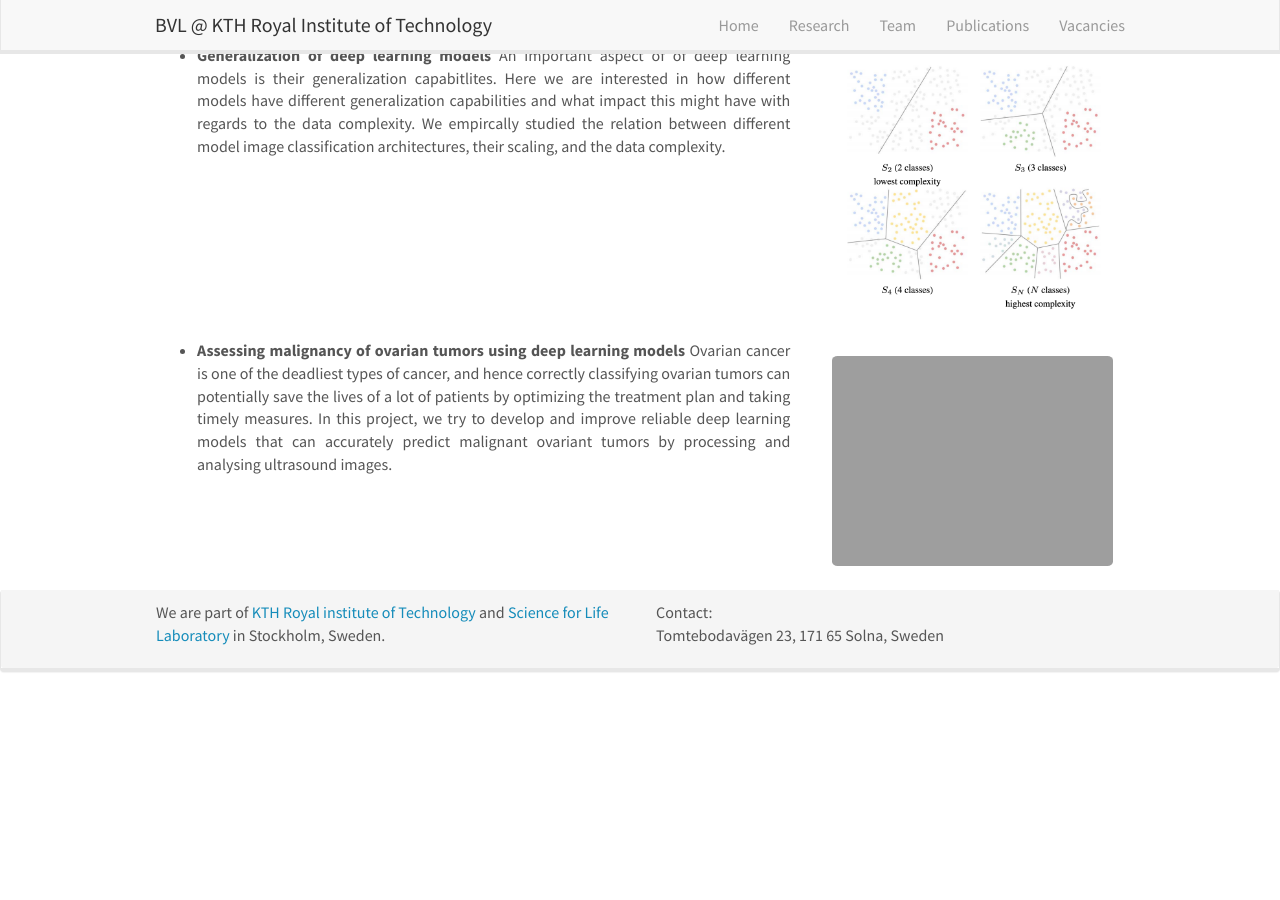
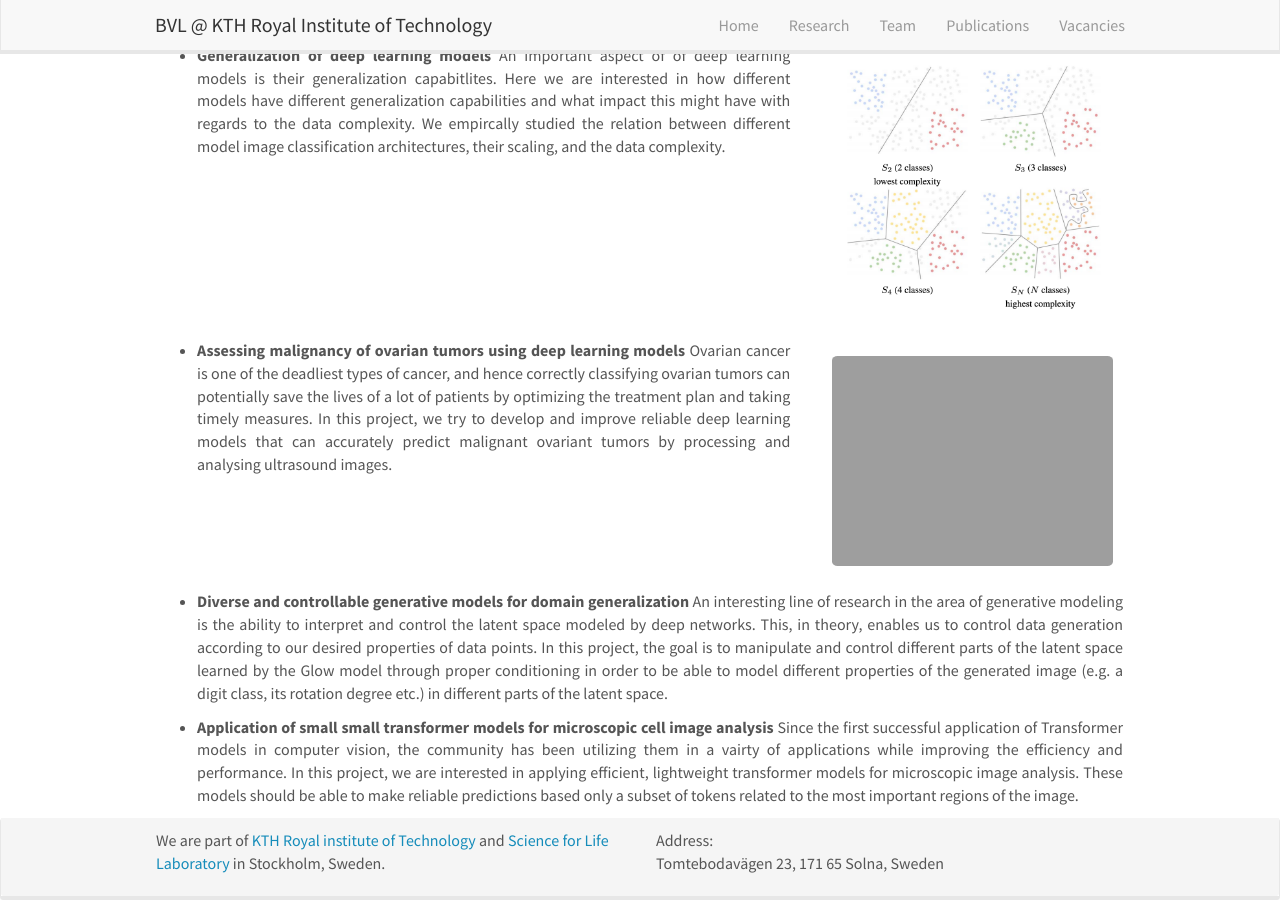
Before and after one commit to MoeinSorkhei/sitedraft3, a Jekyll site: the page built from _pages/research.md, in a window 1280 px wide and 900 px high, scrolled down 937 px. Built offline with Jekyll 4.4.1, drawn with Linux system fonts in a browser that asks for light colours; nearby versions of some CDN libraries; before the commit the page ends 1609 px from its top, so only the background shows below that.

Commit message:
The draft content of research page seems to be complete

```diff
--- a/_includes/footer.html
+++ b/_includes/footer.html
@@ -7,7 +7,7 @@
             <!-- <p>&copy 2021 [NAME_OF_WEBSITE]. Site made with <a href="https://jekyllrb.com">Jekyll</a>;  <a href="{{ site.url }}{{ site.baseurl }}/aboutwebsite.html">copy and  modify it for your own research group.</a></p> -->
 		</div>
 		<div class="col-sm-6">
-		  Contact:<br />
+		  Address:<br />
 		  Tomtebodavägen 23, 171 65 Solna, Sweden
 		</div>
 	  </div>
--- a/_pages/research.md
+++ b/_pages/research.md
@@ -67,7 +67,21 @@ The research areas in our group include the following:
 </div>
 
 
-<!-- - **Diverse and controllable generative models**
-- **Deep Learning for drug discovery, using diverse and sparse data sources** -->
+<div class="row">
+<div class="col-sm-12">
+- **Diverse and controllable generative models for domain generalization**
+An interesting line of research in the area of generative modeling is the ability to interpret and control the latent space modeled by deep networks. This, in theory, enables us to control data generation according to our desired properties of data points. In this project, the goal is to manipulate and control different parts of the latent space learned by the Glow model through proper conditioning in order to be able to model different properties of the generated image (e.g. a digit class, its rotation degree etc.) in different parts of the latent space.
+</div>
+</div>
+
+
+<div class="row">
+<div class="col-sm-12">
+- **Application of small small transformer models for microscopic cell image analysis**
+Since the first successful application of Transformer models in computer vision, the community has been utilizing them in a vairty of applications while improving the efficiency and performance. In this project, we are interested in applying efficient, lightweight transformer models for microscopic image analysis. These models should be able to make reliable predictions based only a subset of tokens related to the most important regions of the image.
 
 </div>
+</div>
+
+
+</div>
```
